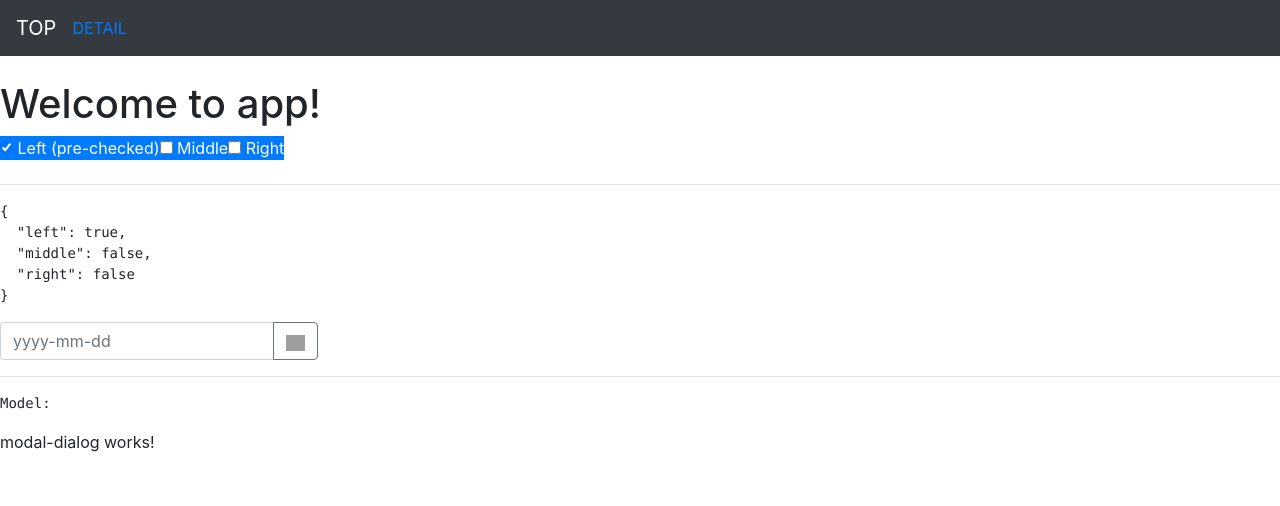
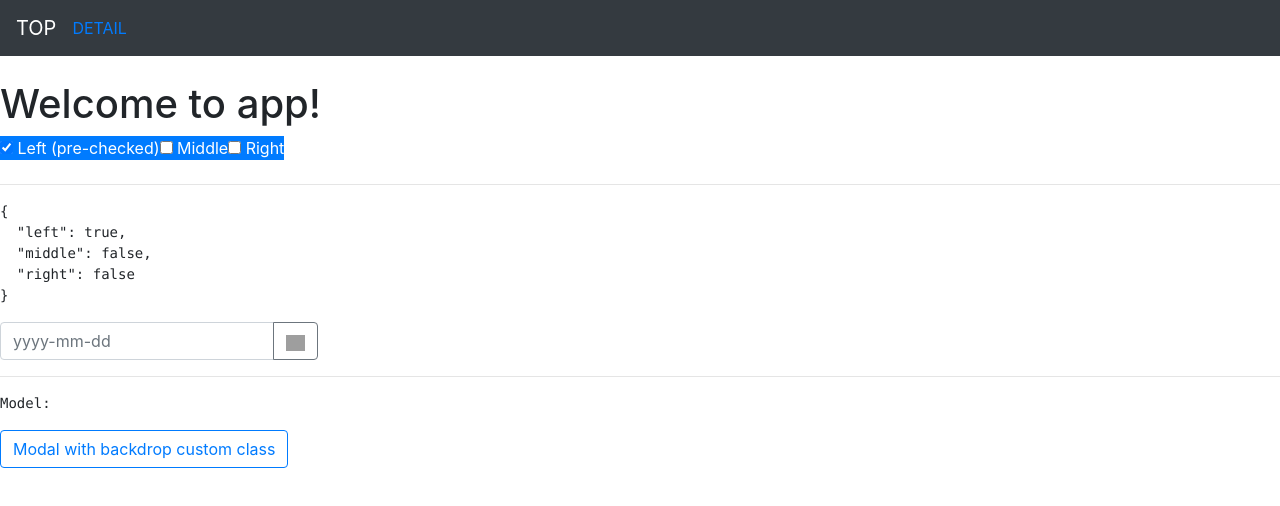
Before and after one commit to ponkore/angularjs-study-app, an Angular app: page / in a window 1280 px wide. Shown: the top 506 px of the page. Built offline with nearby package versions, Linux system fonts and the light colour scheme; grey boxes are pictures that could not be loaded.

Commit message:
ModalDialog implementation (WIP)

```diff
--- a/src/app/app.module.ts
+++ b/src/app/app.module.ts
@@ -1,8 +1,8 @@
 import { NgModule } from '@angular/core';
+import { NgbModule, NgbModalModule } from '@ng-bootstrap/ng-bootstrap';
 import { BrowserModule } from '@angular/platform-browser';
 import { FormsModule } from '@angular/forms';
 import { AppRoutingModule } from './app-routing.module';
-import { NgbModule } from '@ng-bootstrap/ng-bootstrap';
 import { AppComponent } from './app.component';
 
 import { ButtonsCheckboxModule } from './components/buttons-checkbox/buttons-checkbox.module';
@@ -18,6 +18,7 @@ import { ModalDialogModule } from './components/modal-dialog/modal-dialog.module
     BrowserModule,
     FormsModule,
     NgbModule.forRoot(),
+    NgbModalModule,
     AppRoutingModule,
     ButtonsCheckboxModule,
     NgbdDatepickerPopupModule,
--- a/src/app/components/modal-dialog/modal-dialog.component.html
+++ b/src/app/components/modal-dialog/modal-dialog.component.html
@@ -1,3 +1,16 @@
-<p>
-  modal-dialog works!
-</p>
+<ng-template #content let-c="close" let-d="dismiss">
+  <div class="modal-header">
+    <h4 class="modal-title">Modal title</h4>
+    <button type="button" class="close" aria-label="Close" (click)="d('Cross click')">
+      <span aria-hidden="true">&times;</span>
+    </button>
+  </div>
+  <div class="modal-body">
+    <p>One fine body&hellip;</p>
+  </div>
+  <div class="modal-footer">
+    <button type="button" class="btn btn-light" (click)="c('Close click')">Close</button>
+  </div>
+</ng-template>
+
+<button class="btn btn-outline-primary mb-1" (click)="openBackDropCustomClass(content)">Modal with backdrop custom class</button>
--- a/src/app/components/modal-dialog/modal-dialog.component.scss
+++ b/src/app/components/modal-dialog/modal-dialog.component.scss
@@ -0,0 +1,10 @@
+.dark-modal .modal-content {
+  background-color: #292b2c;
+  color: white;
+}
+.dark-modal .close {
+  color: white;
+}
+.light-blue-backdrop {
+  background-color: #5cb3fd;
+}
--- a/src/app/components/modal-dialog/modal-dialog.component.ts
+++ b/src/app/components/modal-dialog/modal-dialog.component.ts
@@ -1,15 +1,24 @@
-import { Component, OnInit } from '@angular/core';
+import { Component, OnInit, ViewEncapsulation } from '@angular/core';
+
+import { NgbModal } from '@ng-bootstrap/ng-bootstrap';
 
 @Component({
   selector: 'app-modal-dialog',
   templateUrl: './modal-dialog.component.html',
+  encapsulation: ViewEncapsulation.None,
   styleUrls: ['./modal-dialog.component.scss']
 })
 export class ModalDialogComponent implements OnInit {
+  closeResult: string;
 
-  constructor() { }
+  constructor(private modalService: NgbModal) {
+  }
 
   ngOnInit() {
   }
 
+  openBackDropCustomClass(content) {
+    this.modalService.open(content, { backdropClass: 'light-blue-backdrop' });
+  }
+
 }
```
